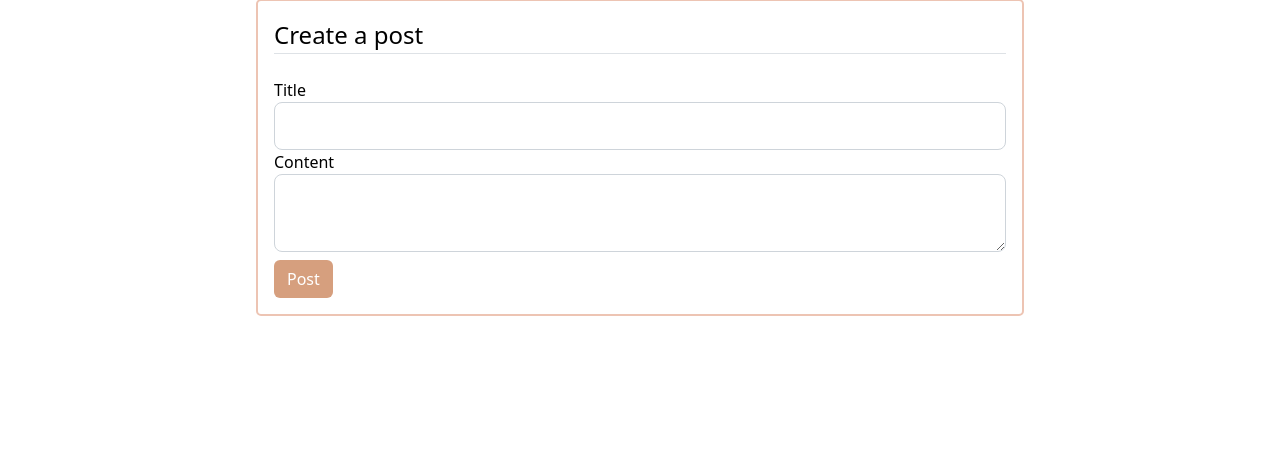
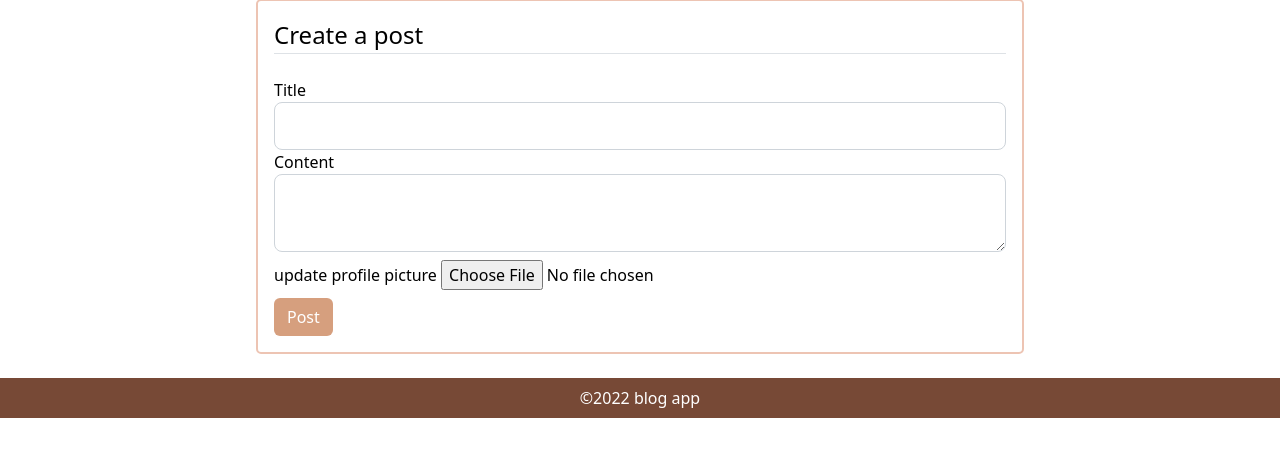
Before and after one commit to Clinton-dev/my-dev-blog, a Flask app: page /post/new in a window 1280 px wide. Shown: the part 81-538 px from the top of the page. Run offline with Flask 2, Linux system fonts and the light colour scheme; a user stored in the database is signed in; some libraries are stand-ins or nearby versions.

Commit message:
Add footer section

```diff
--- a/blog/forms.py
+++ b/blog/forms.py
@@ -31,8 +31,6 @@ class LoginForm(FlaskForm):
 class UpdateProfileForm(FlaskForm):
     username = StringField('Username', validators=[DataRequired(),Length(min=2, max=20)])
     email = StringField('Email', validators=[DataRequired(),Email()])
-    # password = PasswordField('Password', validators=[DataRequired()])
-    # confirm_password = PasswordField('Confirm Password', validators=[DataRequired(), EqualTo('password')])
     picture = FileField('update profile picture',validators=[FileAllowed(['jpg','png'])])
     submit = SubmitField('Update profile')
 
@@ -50,6 +48,6 @@ class UpdateProfileForm(FlaskForm):
 
 class PostForm(FlaskForm):
     title = StringField('Title', validators=[DataRequired()])
-    picture = FileField('add blog picture',validators=[FileAllowed(['jpg','png'])])
+    picture = FileField('update profile picture',validators=[FileAllowed(['jpg','png'])])
     content = TextAreaField('Content', validators=[DataRequired()])
     submit = SubmitField('Post')
--- a/blog/routes.py
+++ b/blog/routes.py
@@ -108,7 +108,18 @@ def create_post():
 @app.route("/post/<int:post_id>")
 def post(post_id):
     post = Post.query.get_or_404(post_id)
-    return render_template("post.html", title=post.title,post=post)
+    img_file = url_for('static', filename='images/' + post.image_file)
+    return render_template("post.html", title=post.title,post=post,img_file=img_file)
+
+def save_blogpicture(form_pic):
+    random_hex = secrets.token_hex(8)
+    _f_name,f_ext = os.path.splitext(form_pic.filename)
+    picture_fn = random_hex + f_ext
+    picture_path = os.path.join(app.root_path, 'static/images', picture_fn)
+
+    form_pic.save(picture_path)
+    return picture_fn
+
 
 @app.route("/post/<int:post_id>/update", methods=["POST","GET"])
 @login_required
@@ -119,6 +130,10 @@ def update_post(post_id):
     form = PostForm()
 
     if form.validate_on_submit():
+        print(form.content.data)
+        if form.picture.data:
+            picture_file = save_blogpicture(form.picture.data)
+            post.image_file = picture_file
         post.title = form.title.data
         post.content = form.content.data
         db.session.commit()
--- a/blog/static/styles.css
+++ b/blog/static/styles.css
@@ -27,6 +27,7 @@ body {
     background-repeat: no-repeat;
     background-size: cover;
     position: relative;
+    z-index: -1;
 }
 
   /* Place text in the middle of the image */
@@ -123,3 +124,13 @@ a.author-link {
     width: 15vw;
     margin: 0 auto;
 }
+
+.blog-img {
+    height: 80vh;
+}
+
+footer {
+    background-color: #774936;
+    color: #fff;
+    height: 5vh;
+}
--- a/blog/templates/create_post.html
+++ b/blog/templates/create_post.html
@@ -32,6 +32,15 @@
                             {{ form.content(class="form-control form-control-lg") }}
                         {% endif %}
                     </div>
+                    <div class="form-group mt-2">
+                        {{ form.picture.label() }}
+                        {{ form.picture(class="form-control-file") }}
+                        {% if form.picture.errors %}
+                            {% for error in form.picture.errors %}
+                                <span class="text-danger">{{ error }}</span></br>
+                            {% endfor %}
+                        {% endif %}
+                    </div>
                 </fieldset>
                 <div class="form-group mt-2">
                     {{ form.submit(class="btn form-btn") }}
--- a/blog/templates/index.html
+++ b/blog/templates/index.html
@@ -19,7 +19,7 @@
                     </div>
                     <div class="card-body">
                       <h5 class="card-title "><a href="{{url_for('post',post_id=blog.id)}}" class="blog-title">{{blog.title}}</a></h5>
-                      <p class="card-text">{{blog.content}}</p>
+                      <p class="card-text">{{blog.content | truncate(50)}}</p>
                       <a href="{{url_for('post',post_id=blog.id)}}" class="btn blog-btn">Read blog</a>
                     </div>
                 </div>
--- a/blog/templates/layout.html
+++ b/blog/templates/layout.html
@@ -60,6 +60,11 @@
     <!-- content section -->
     {% block content%}{%endblock content%}
     <!-- footer section -->
+    <footer class="py-2 mt-4">
+      <div class="container">
+        <p class="text-center">&copy;2022 blog app</p>
+      </div>
+    </footer>
     <script src="https://cdn.jsdelivr.net/npm/bootstrap@5.2.0-beta1/dist/js/bootstrap.bundle.min.js" integrity="sha384-pprn3073KE6tl6bjs2QrFaJGz5/SUsLqktiwsUTF55Jfv3qYSDhgCecCxMW52nD2" crossorigin="anonymous"></script>
 
   </body>
--- a/blog/templates/post.html
+++ b/blog/templates/post.html
@@ -3,7 +3,7 @@
 <div class="container">
     <div class="row mt-4">
         <div class="card mb-3 post-card">
-            <img src="..." class="card-img-top" alt="blog post image">
+            <img src="{{img_file}}" class="card-img-top blog-img" alt="blog post image">
             <div class="card-body">
                 {% if post.author == current_user%}
                     <div class="blog-btn-action">
@@ -13,7 +13,6 @@
                 {% endif %}
               <h5 class="card-title blog-title text-center mt-3">{{post.title}}</h5>
               <p class="card-text">{{post.content}}</p>
-              <p class="card-text"><small class="text-muted">Last updated 3 mins ago</small></p>
             </div>
           </div>
     </div>
```
Also changed, not shown: blog/site.db, blog/static/images/blog-default.jpg (added).
